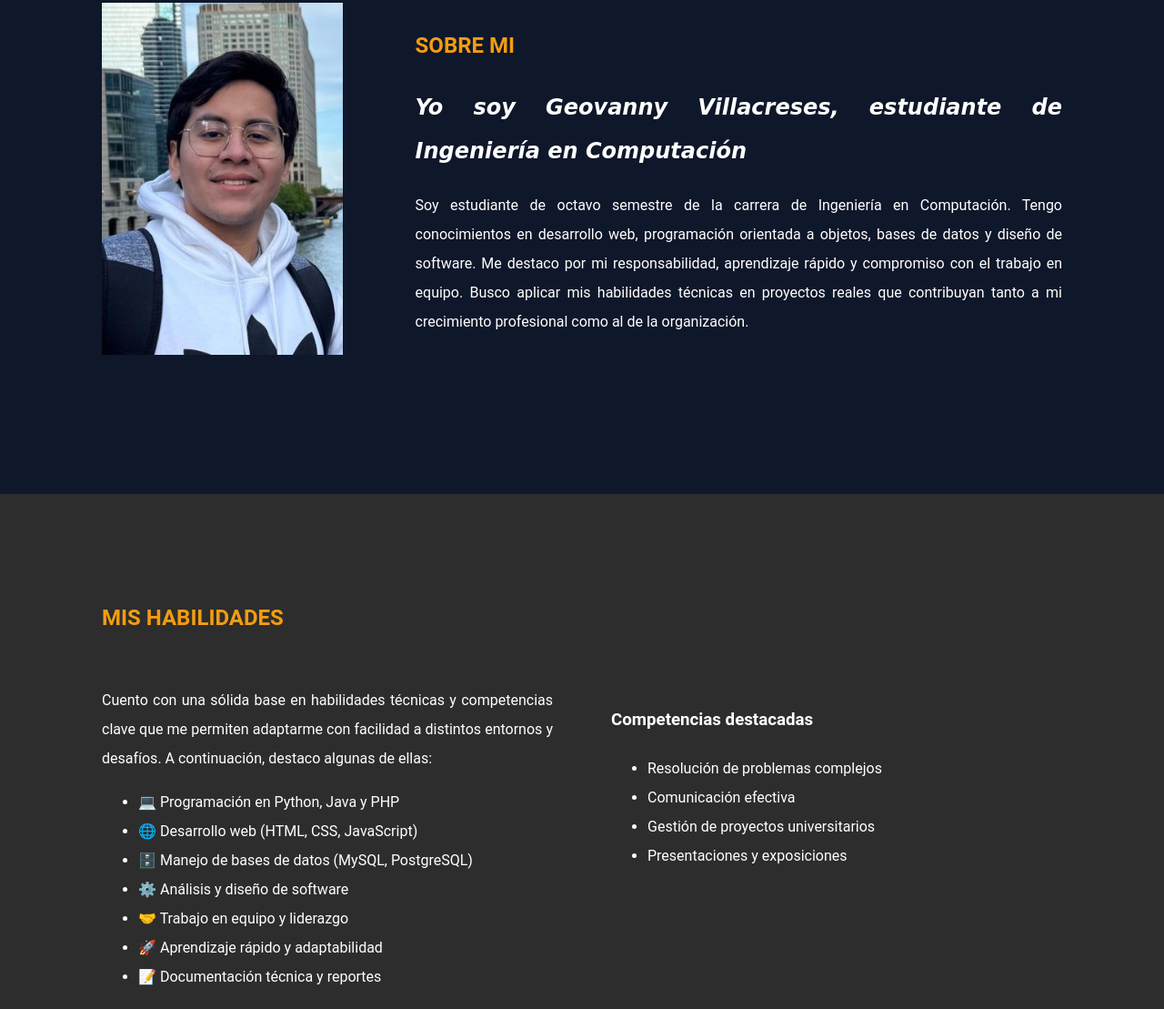
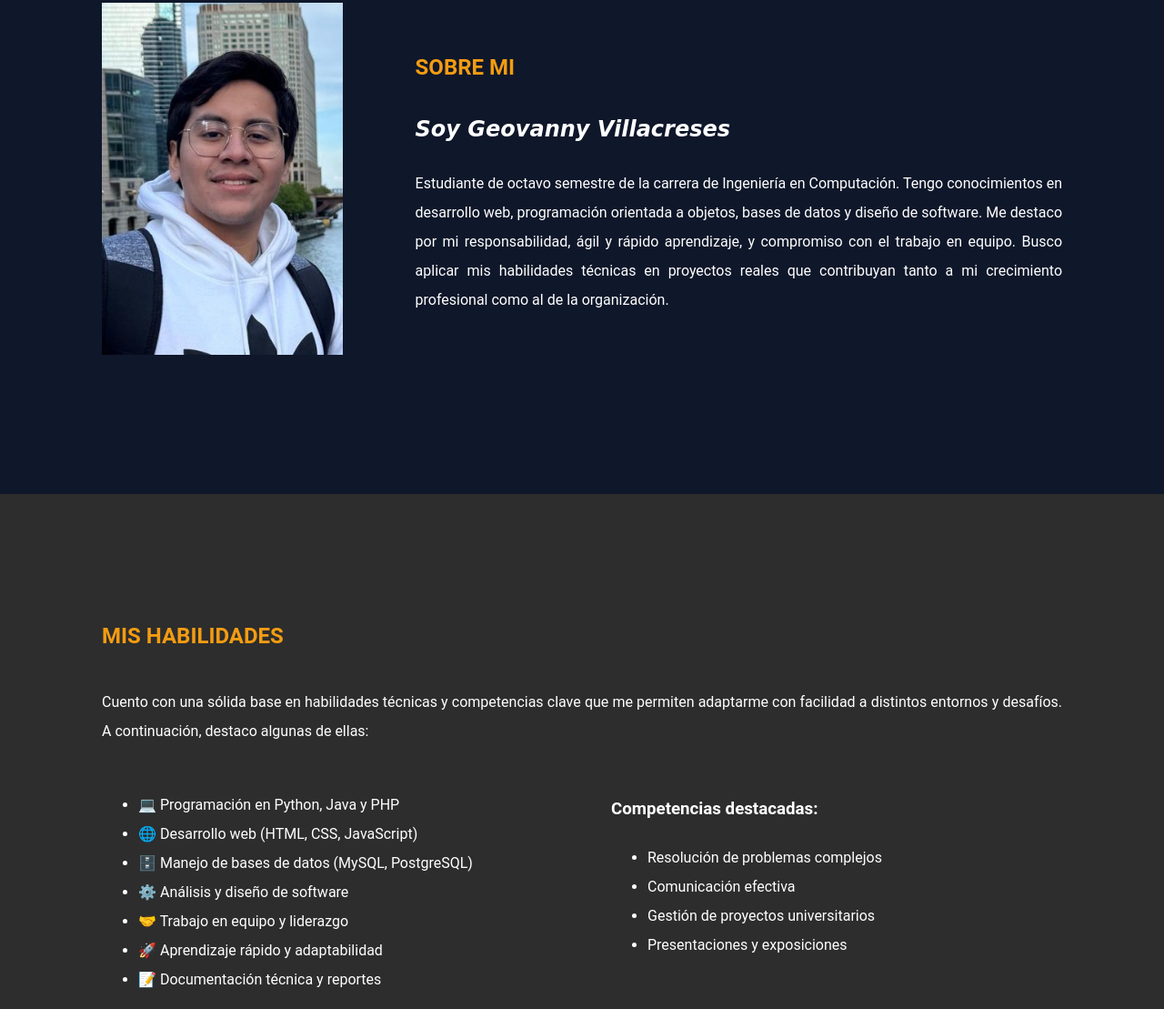
Before and after one commit to gvillacreses/curriculum, a plain HTML site: page index.html in a window 1280 px wide. Shown: the part 247-1356 px from the top of the page at 91% size. Drawn offline with Linux system fonts and the light colour scheme.

Commit message:
other jaja

```diff
--- a/index.html
+++ b/index.html
@@ -29,9 +29,9 @@
             <img src="media/myphoto.jpg" id="photo" alt="Tu Nombre" width="200" height="200">
             <div id="perfil-info">
                 <h2 class="subtitle">Sobre Mi</h2>
-                <h1>Yo soy Geovanny Villacreses, estudiante de Ingeniería en Computación</h1>
-                <p>Soy estudiante de octavo semestre de la carrera de Ingeniería en Computación. Tengo conocimientos en desarrollo web, programación orientada a objetos,
-                    bases de datos y diseño de software. Me destaco por mi responsabilidad, aprendizaje rápido y compromiso con el trabajo en equipo.
+                <h1>Soy Geovanny Villacreses</h1>
+                <p>Estudiante de octavo semestre de la carrera de Ingeniería en Computación. Tengo conocimientos en desarrollo web, programación orientada a objetos,
+                    bases de datos y diseño de software. Me destaco por mi responsabilidad, ágil y rápido aprendizaje, y compromiso con el trabajo en equipo.
                     Busco aplicar mis habilidades técnicas en proyectos reales que contribuyan tanto a mi crecimiento profesional como al de la organización.
                 </p>
             </div>
@@ -40,7 +40,6 @@
 
         <section id="habilidades">
             <h2 class="subtitle">Mis Habilidades</h2>
-            <div class="habilidades-grid">
             <p>Cuento con una sólida base en habilidades técnicas y competencias clave que me permiten adaptarme con facilidad a distintos entornos y desafíos. A continuación, destaco algunas de ellas:</p>
             <ul class="habilidades-lista">
                 <li><span class="habilidad-icono">💻</span> Programación en Python, Java y PHP</li>
@@ -51,9 +50,8 @@
                 <li><span class="habilidad-icono">🚀</span> Aprendizaje rápido y adaptabilidad</li>
                 <li><span class="habilidad-icono">📝</span> Documentación técnica y reportes</li>
             </ul>
-            </div>
             <div class="habilidades-extra">
-                <h3>Competencias destacadas</h3>
+                <h3>Competencias destacadas:</h3>
                     <ul>
                         <li>Resolución de problemas complejos</li>
                         <li>Comunicación efectiva</li>
@@ -110,8 +108,11 @@
 
 
         <section id="educacion">
+            <h2 class="subtitle">Educación</h2>
+            <p>
+                Mi trayectoria educativa ha sido fundamental para mi desarrollo profesional. He adquirido conocimientos técnicos y habilidades prácticas que me preparan para enfrentar los desafíos del mundo laboral. A continuación, detallo mi formación académica:
+            </p>
             <div>
-                <h2 class="subtitle">Educación</h2>
                 <h3>2021 - Actualidad</h3>
                 <span class="educacion-icono">🎓</span>
                 <strong>Ingeniería en Computación</strong>
@@ -140,7 +141,6 @@
                 referrerpolicy="no-referrer-when-downgrade">
             </iframe>
             <div class="educacion-video">
-                <h3>Video de presentación</h3>
                 <p>
                     En el siguiente video comparto una visión general sobre mi carrera universitaria, explorando no solo los aspectos técnicos
                     que la definen, sino también cómo esta formación contribuye al desarrollo de habilidades clave para afrontar los desafíos
--- a/stylesheet/style.css
+++ b/stylesheet/style.css
@@ -119,15 +119,18 @@ section {
     align-items: flex-start; /* Alinea los elementos al inicio del contenedor */
 }
 
-#habilidades > h2 {
+#habilidades h2 {
     grid-column: 1 / -1; /* El subtítulo ocupa las dos columnas */
-    padding: 0;
-    margin: 0
+    margin-bottom: 0; /* Elimina el margen inferior */
+}
+
+#habilidades p {
+    grid-column: 1 / -1; /* El párrafo ocupa las dos columnas */
+    margin: 0;
 }
 
 .habilidades-extra {
-    margin-top: 1rem; /* Espacio superior de 2rem */
-    align-self: flex-start;
+    margin-top: 0;
 }
 
 
@@ -170,11 +173,19 @@ tr:hover {
 #educacion {
     display: grid;
     grid-template-columns: repeat(2, 1fr); /* Define dos columnas iguales */
-    gap: 4rem; /* Espacio entre las columnas */
+    gap: 1rem; /* Espacio entre las columnas */
 }
 
-.educacion-video {
+#educacion h2, #educacion p, .educacion-video {
     grid-column: 1 / -1;
+}
+
+#educacion h2 {
+    margin-bottom: 0;
+}
+
+#educacion > p {
+    margin-top: 0;
 }
 
 .educacion-video iframe {
```
Lines whose indentation alone changed are shown as unchanged.
